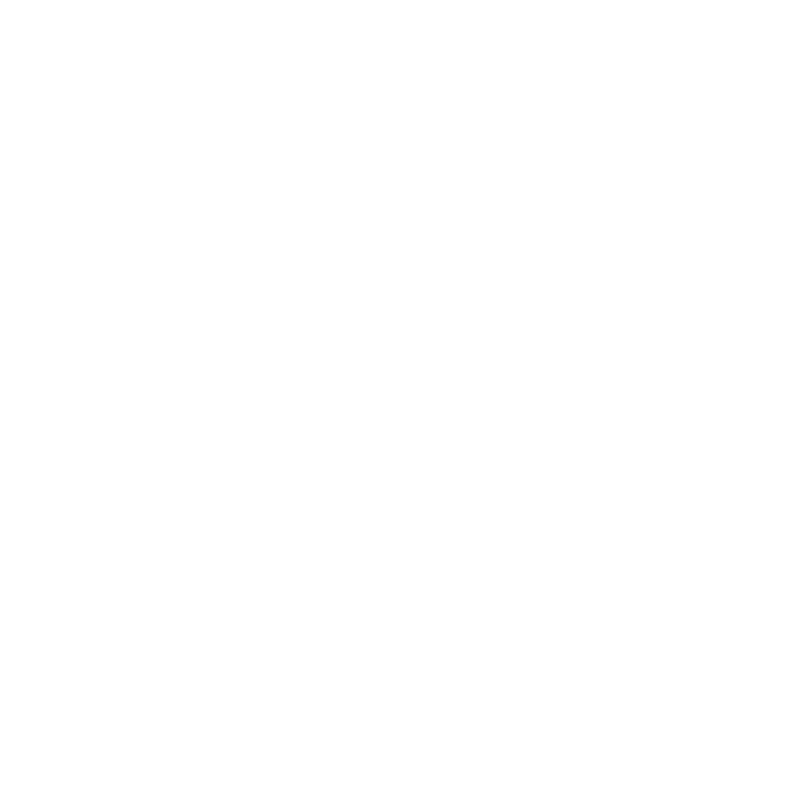
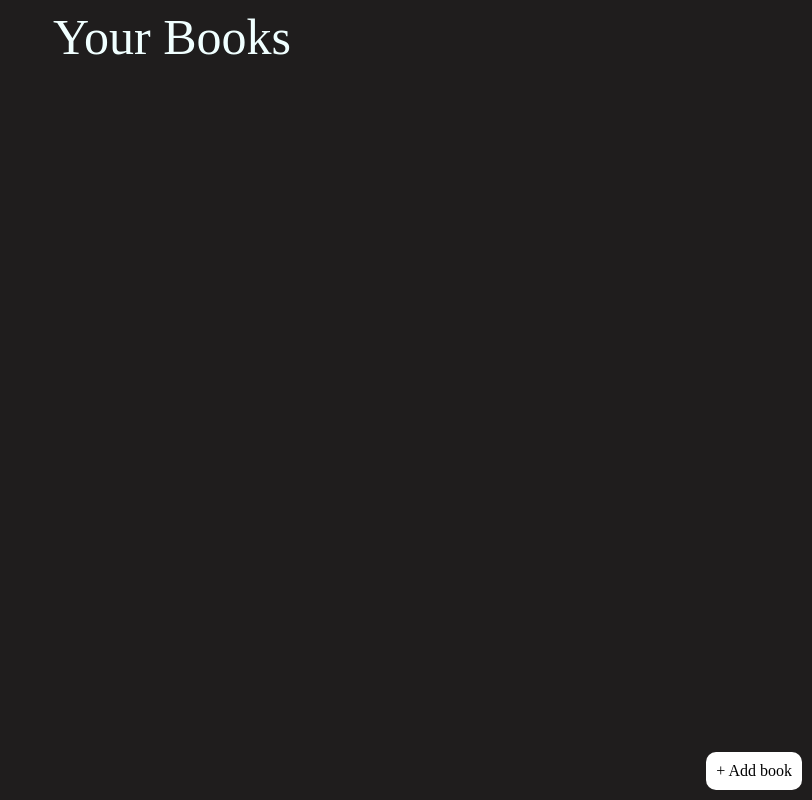
Before and after one commit to VamsiKaparthi/Library-Management, a plain HTML site: page index.html in a window 1280 px wide. Shown: the whole page, without its empty margins (468-1280 px from the left). Drawn offline with Linux system fonts and the light colour scheme.

Commit message:
Add '+Add book' button

```diff
--- a/index.html
+++ b/index.html
@@ -9,7 +9,8 @@
 
 </head>
 <body>
-
+    <div class="title">Your Books</div>
+    <div class="plus">+ Add book</div>
     <script src="script.js"></script>
 </body>
 </html>
--- a/styles.css
+++ b/styles.css
@@ -0,0 +1,21 @@
+body{
+    background-color: rgb(31, 29, 29);
+}
+.plus{
+    position: absolute;
+    bottom: 10px;
+    right: 10px;
+    color: black;
+    background-color: white;
+    padding: 10px;
+    border-radius: 10px;
+}
+.plus:hover{
+    background-color: aquamarine;
+    cursor: pointer;
+}
+.title{
+    text-align: center;
+    font-size: 50px;
+    color: azure;
+}
```
